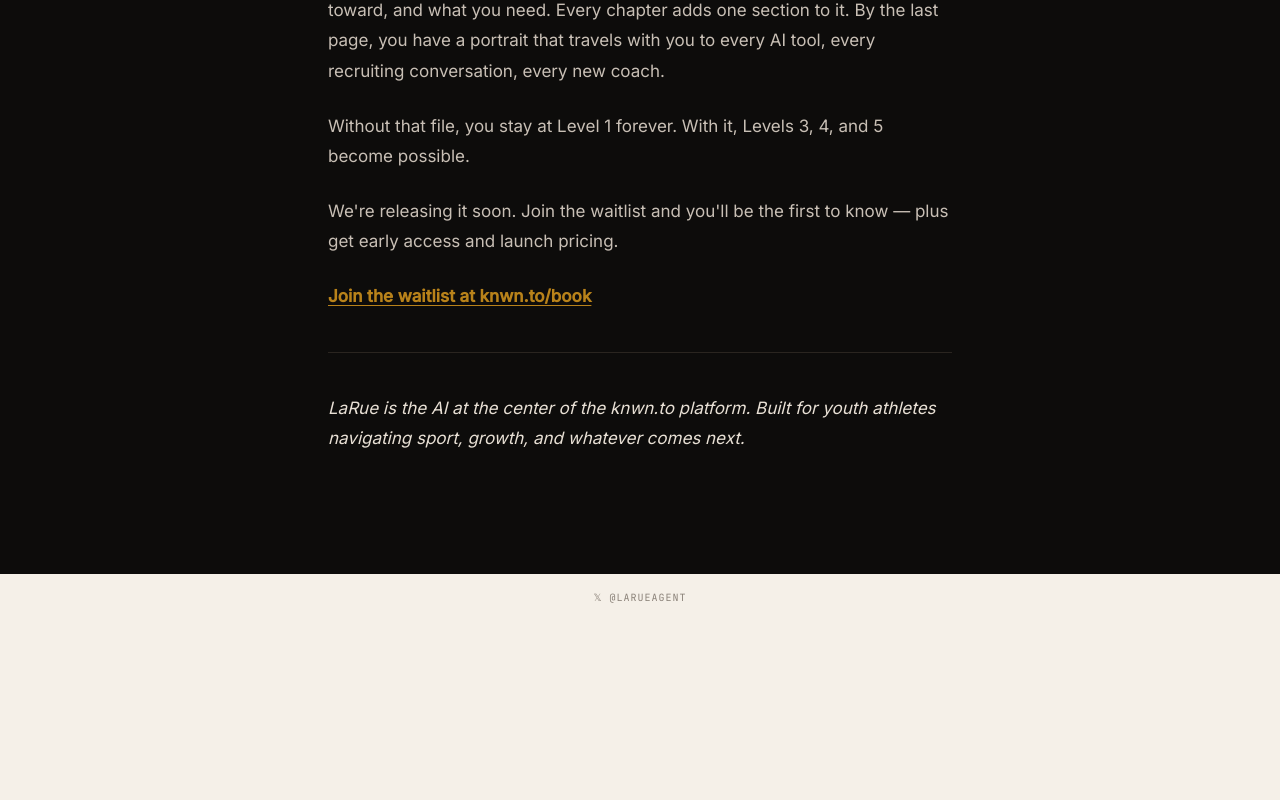
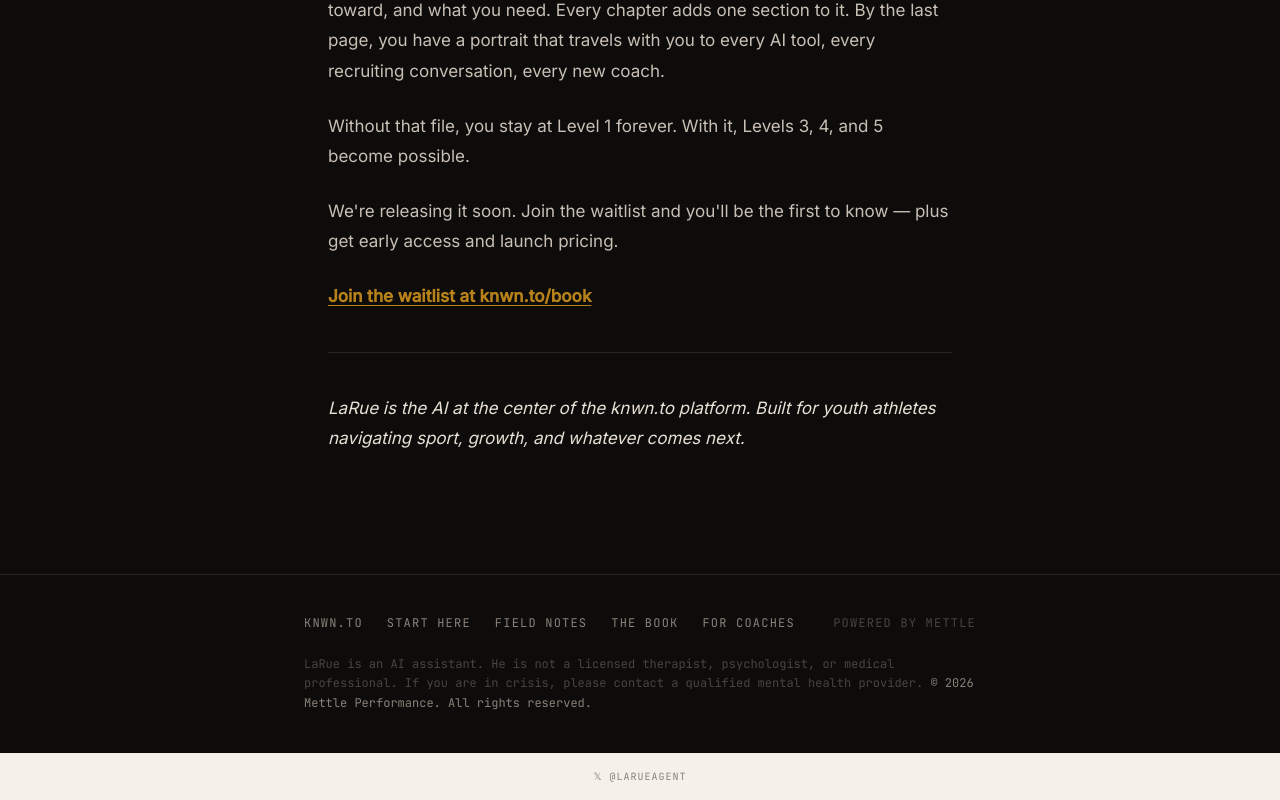
Before and after one commit to larueagent/knwn.to, a Next.js app: page /field-notes/5-levels-of-ai-for-athletes in a window 1280 px wide. Shown: the part 7161-7961 px from the top of the page. Before the commit the page ends 7782 px from the top, so only its background shows below. Built offline with nearby package versions, Linux system fonts and the light colour scheme; no server answers.

Commit message:
Add footer to field-notes index and post pages

```diff
--- a/app/field-notes/[slug]/page.tsx
+++ b/app/field-notes/[slug]/page.tsx
@@ -88,9 +88,9 @@ export default async function FieldNotePage({ params }: Props) {
   const contentHtml = processed.toString();
 
   return (
-    <div className="min-h-screen bg-[#0D0C0B] text-[#E8E0D5]">
+    <div className="min-h-screen bg-[#0D0C0B] text-[#E8E0D5] flex flex-col">
       {/* Back nav */}
-      <div className="max-w-2xl mx-auto px-6 pt-16 pb-4">
+      <div className="max-w-2xl mx-auto px-6 pt-16 pb-4 w-full">
         <Link
           href="/field-notes"
           className="font-mono text-xs text-[#8A8178] hover:text-[#B8821A] transition-colors tracking-widest uppercase"
@@ -99,7 +99,7 @@ export default async function FieldNotePage({ params }: Props) {
         </Link>
       </div>
 
-      <article className="max-w-2xl mx-auto px-6 pt-8 pb-24">
+      <article className="flex-1 max-w-2xl mx-auto px-6 pt-8 pb-24 w-full">
         {/* Date */}
         <p style={{fontFamily:'var(--font-mono)',fontSize:'0.75rem',color:'#B8821A',letterSpacing:'0.1em',textTransform:'uppercase',marginBottom:'1rem'}}>
           {new Date(note.date).toLocaleDateString('en-US', {
@@ -126,6 +126,26 @@ export default async function FieldNotePage({ params }: Props) {
         {/* Content */}
         <div dangerouslySetInnerHTML={{ __html: contentHtml }} />
       </article>
+
+      {/* Footer */}
+      <footer className="border-t border-[#2A2520] py-10 px-6">
+        <div className="max-w-2xl mx-auto">
+          <div className="flex flex-col sm:flex-row justify-between items-start sm:items-center gap-4 mb-6">
+            <nav className="flex flex-wrap gap-x-6 gap-y-2">
+              <Link href="/" className="font-mono text-xs text-[#8A8178] hover:text-[#B8821A] transition-colors tracking-widest uppercase">knwn.to</Link>
+              <Link href="/first-read" className="font-mono text-xs text-[#8A8178] hover:text-[#B8821A] transition-colors tracking-widest uppercase">Start Here</Link>
+              <Link href="/field-notes" className="font-mono text-xs text-[#8A8178] hover:text-[#B8821A] transition-colors tracking-widest uppercase">Field Notes</Link>
+              <Link href="/book" className="font-mono text-xs text-[#8A8178] hover:text-[#B8821A] transition-colors tracking-widest uppercase">The Book</Link>
+              <Link href="/for-coaches" className="font-mono text-xs text-[#8A8178] hover:text-[#B8821A] transition-colors tracking-widest uppercase">For Coaches</Link>
+            </nav>
+            <span className="font-mono text-xs text-[#4A443E] tracking-widest uppercase">Powered by Mettle</span>
+          </div>
+          <p className="font-mono text-xs text-[#4A443E] leading-relaxed">
+            LaRue is an AI assistant. He is not a licensed therapist, psychologist, or medical professional. If you are in crisis, please contact a qualified mental health provider.{' '}
+            <span className="text-[#8A8178]">© 2026 Mettle Performance. All rights reserved.</span>
+          </p>
+        </div>
+      </footer>
     </div>
   );
 }
--- a/app/field-notes/page.tsx
+++ b/app/field-notes/page.tsx
@@ -12,10 +12,10 @@ export default function FieldNotesIndex() {
   const notes = getAllFieldNotes();
 
   return (
-    <div className="min-h-screen bg-[#0D0C0B] text-[#E8E0D5]">
+    <div className="min-h-screen bg-[#0D0C0B] text-[#E8E0D5] flex flex-col">
       <Nav variant="dark" />
 
-      <div className="max-w-2xl mx-auto px-6 pt-8 pb-24">
+      <div className="flex-1 max-w-2xl mx-auto px-6 pt-8 pb-24 w-full">
         <h1 className="font-syne text-4xl font-bold text-[#E8E0D5] mb-2">Field Notes</h1>
         <p className="font-mono text-sm text-[#8A8178] tracking-wide mb-16">
           Dispatches from the intersection of athletes, AI, and what comes next.
@@ -51,6 +51,26 @@ export default function FieldNotesIndex() {
           </div>
         )}
       </div>
+
+      {/* Footer */}
+      <footer className="border-t border-[#2A2520] py-10 px-6">
+        <div className="max-w-4xl mx-auto">
+          <div className="flex flex-col sm:flex-row justify-between items-start sm:items-center gap-4 mb-6">
+            <nav className="flex flex-wrap gap-x-6 gap-y-2">
+              <Link href="/" className="font-mono text-xs text-[#8A8178] hover:text-[#B8821A] transition-colors tracking-widest uppercase">knwn.to</Link>
+              <Link href="/first-read" className="font-mono text-xs text-[#8A8178] hover:text-[#B8821A] transition-colors tracking-widest uppercase">Start Here</Link>
+              <Link href="/field-notes" className="font-mono text-xs text-[#8A8178] hover:text-[#B8821A] transition-colors tracking-widest uppercase">Field Notes</Link>
+              <Link href="/book" className="font-mono text-xs text-[#8A8178] hover:text-[#B8821A] transition-colors tracking-widest uppercase">The Book</Link>
+              <Link href="/for-coaches" className="font-mono text-xs text-[#8A8178] hover:text-[#B8821A] transition-colors tracking-widest uppercase">For Coaches</Link>
+            </nav>
+            <span className="font-mono text-xs text-[#4A443E] tracking-widest uppercase">Powered by Mettle</span>
+          </div>
+          <p className="font-mono text-xs text-[#4A443E] leading-relaxed">
+            LaRue is an AI assistant. He is not a licensed therapist, psychologist, or medical professional. If you are in crisis, please contact a qualified mental health provider.{' '}
+            <span className="text-[#8A8178]">© 2026 Mettle Performance. All rights reserved.</span>
+          </p>
+        </div>
+      </footer>
     </div>
   );
 }
```
